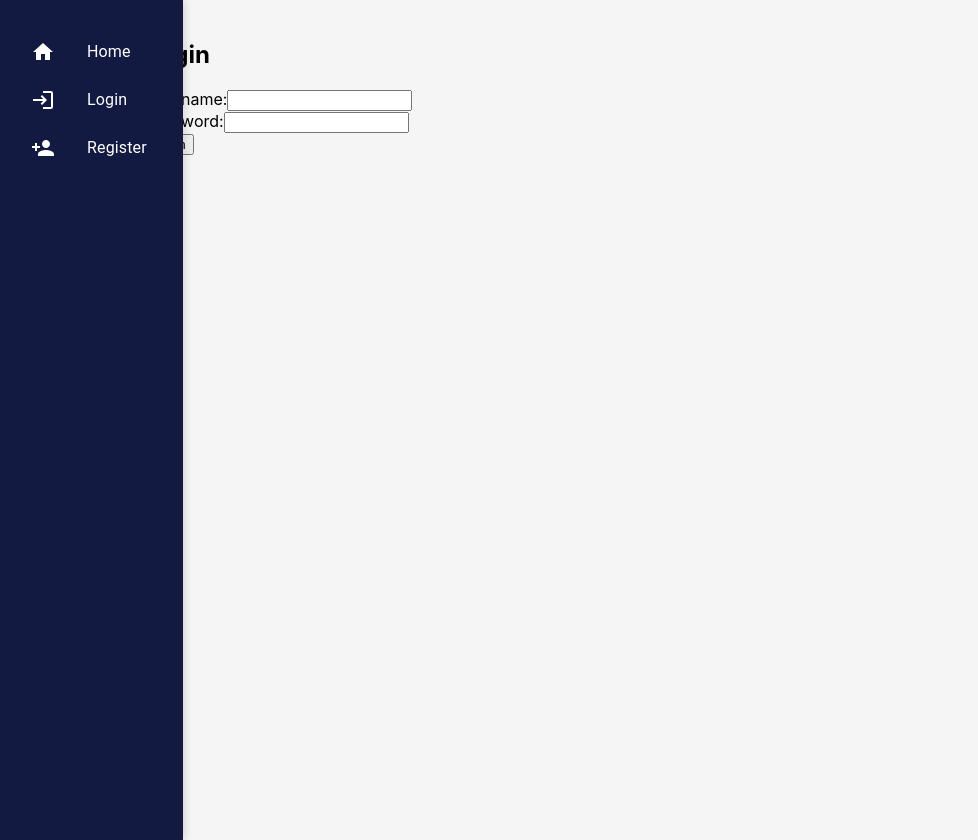
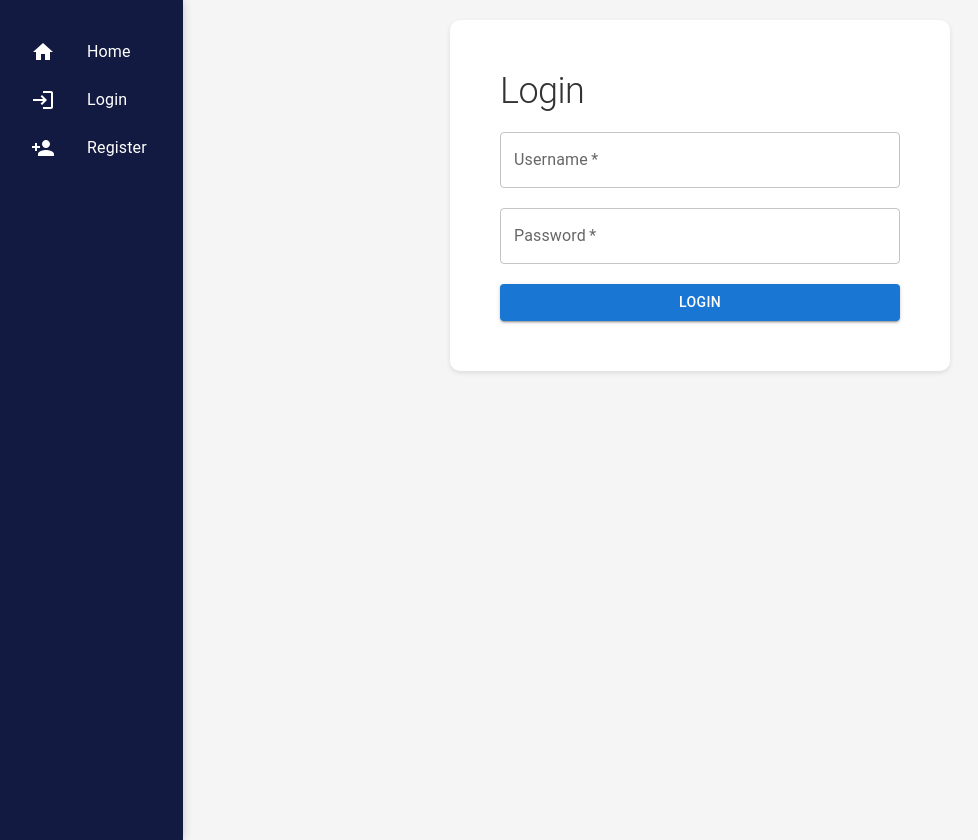
Before and after one commit to EWRC01/Campus-Salitre-App, a React (Create React App) app in the folder salitre-frontend/: page /login in a window 1280 px wide. Shown: the whole page, without its empty margins (5-983 px from the left). Built offline with nearby package versions, Linux system fonts and the light colour scheme.

Commit message:
Update LoginForm.js

```diff
--- a/salitre-frontend/src/LoginForm.js
+++ b/salitre-frontend/src/LoginForm.js
@@ -1,53 +1,89 @@
 // src/LoginForm.js
 import React, { useState } from 'react';
+import { Box, Typography, TextField, Button } from '@mui/material';
 import axios from 'axios';
+import ErrorAlert from './ErrorAlert';
+import SuccessAlert from './SuccessAlert';
 
 function LoginForm() {
   const [username, setUsername] = useState('');
   const [password, setPassword] = useState('');
+  const [error, setError] = useState(null);
+  const [successMessage, setSuccessMessage] = useState(null);
 
   const handleLogin = (e) => {
     e.preventDefault();
 
     // Call the login API endpoint with the provided credentials
-    axios.post('http://localhost:5000/api/login', { username, password })
+    axios
+      .post('http://localhost:5000/api/login', { username, password })
       .then((response) => {
         // Handle the response as needed (e.g., set authentication token, redirect, etc.)
         console.log('Login successful:', response.data);
-        alert('Inicio de sesion exitoso')
+        setSuccessMessage('Inicio de sesión exitoso');
       })
       .catch((error) => {
         console.error('Error during login:', error);
-        alert('Error al iniciar sesion, revise el usuario o contraseña', error);
-        // Handle errors, such as displaying an error message to the user
+        setError('Error al iniciar sesión, revise el usuario o contraseña');
       });
   };
 
+  const containerStyle = {
+    maxWidth: '400px',
+    margin: '0 auto',
+    padding: '50px',
+    borderRadius: '10px',
+    boxShadow: '0 2px 5px rgba(0, 0, 0, 0.1)',
+    backgroundColor: '#ffffff',
+    userSelect: 'none', // Evitar la selección de contenido en el formulario
+  };
+
+  const headingStyle = {
+    fontSize: '36px',
+    color: '#333',
+    marginBottom: '20px',
+    textShadow: 'none', // Eliminamos el sombreado del texto
+    userSelect: 'none', // Evitar la selección de contenido en el texto del encabezado
+  };
+
+  const inputStyle = {
+    fontSize: '18px',
+    marginBottom: '20px',
+    userSelect: 'none', // Evitar la selección de contenido en los campos de texto
+  };
+
   return (
-    <form onSubmit={handleLogin}>
-      <h2>Login</h2>
-      <div>
-        <label htmlFor="username">Username:</label>
-        <input
-          type="text"
-          id="username"
+    <Box sx={containerStyle}>
+      <Typography variant="h1" sx={headingStyle}>
+        Login
+      </Typography>
+      <form onSubmit={handleLogin}>
+        {error && <ErrorAlert message={error} />} {/* Mostrar el alerta de error si hay un mensaje de error */}
+        {successMessage && <SuccessAlert message={successMessage} />} {/* Mostrar el alerta de éxito si hay un mensaje de éxito */}
+        <TextField
+          label="Username"
+          variant="outlined"
           value={username}
           required
+          fullWidth
           onChange={(e) => setUsername(e.target.value)}
+          sx={inputStyle}
         />
-      </div>
-      <div>
-        <label htmlFor="password">Password:</label>
-        <input
+        <TextField
+          label="Password"
+          variant="outlined"
           type="password"
-          id="password"
           value={password}
           required
+          fullWidth
           onChange={(e) => setPassword(e.target.value)}
+          sx={inputStyle}
         />
-      </div>
-      <button type="submit">Login</button>
-    </form>
+        <Button variant="contained" color="primary" type="submit" fullWidth>
+          Login
+        </Button>
+      </form>
+    </Box>
   );
 }
 
```
